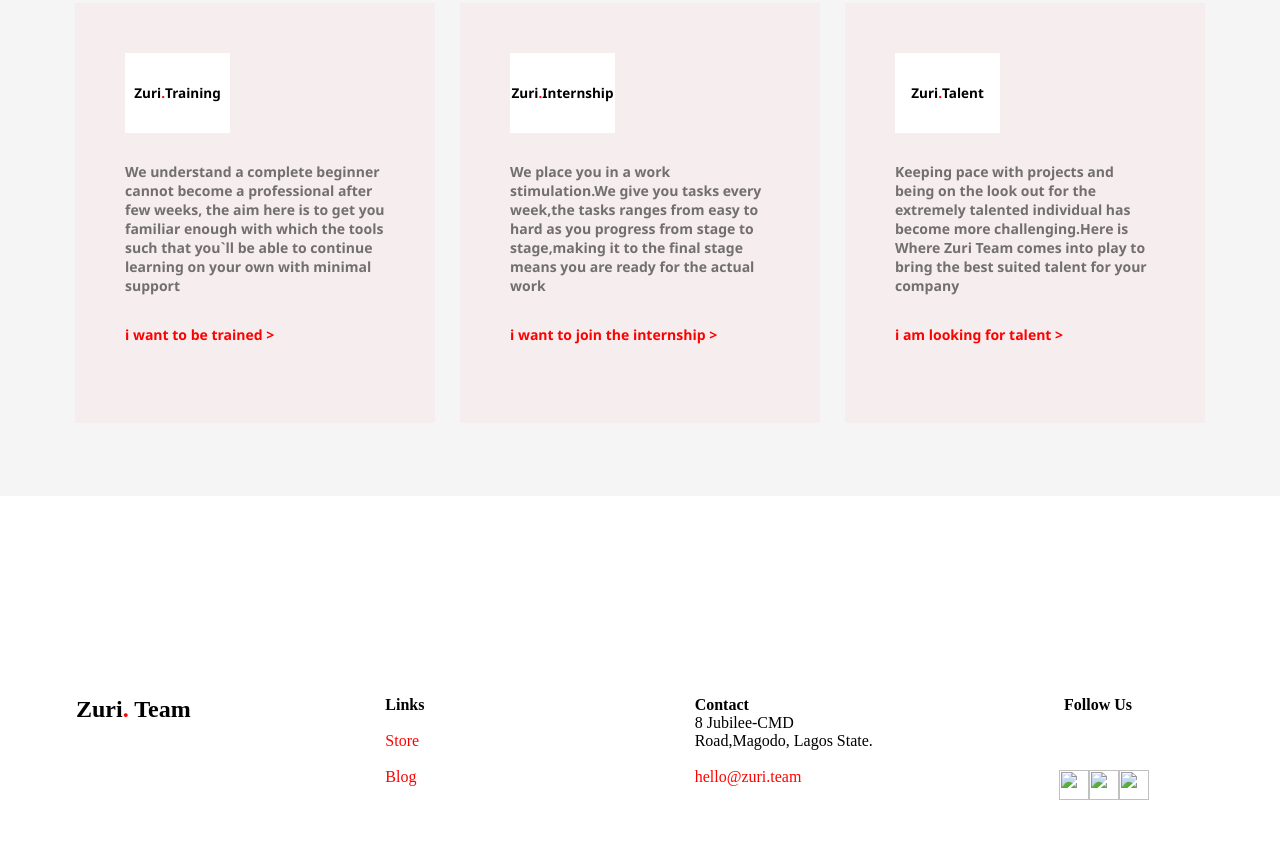
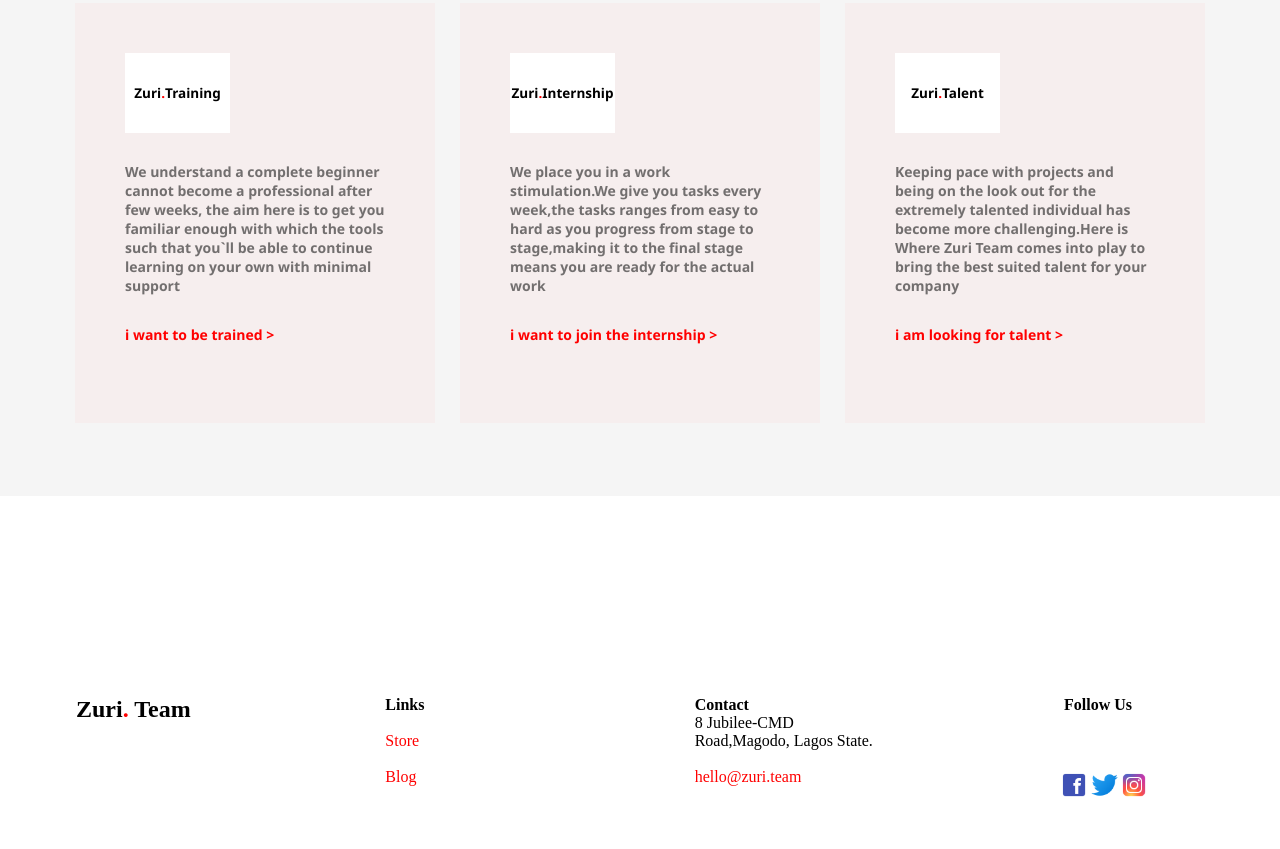
Before and after one commit to bobbyla12/zuri.team, a plain HTML site: page index.html in a window 1280 px wide. Shown: the part 804-1653 px from the top of the page. Drawn offline with Linux system fonts and the light colour scheme.

Commit message:
make changes with the image used and html

```diff
--- a/index.html
+++ b/index.html
@@ -86,9 +86,9 @@
         <div class="fourth">
           <h4>Follow Us</h4>
           <div class="imag">
-            <img src="./facebook square.png" alt="" />
-            <img src="./twitter.png" alt="" />
-            <img src="./instagram-new.png" alt="" />
+            <img src="./images/facebook square.png" alt="" />
+            <img src="./images/twitter.png" alt="" />
+            <img src="./images/instagram-new.png" alt="" />
           </div>
         </div>
       </div>
```
Also changed, not shown: images/facebook square.png (added), images/instagram-new.png (added), images/twitter.png (added).
